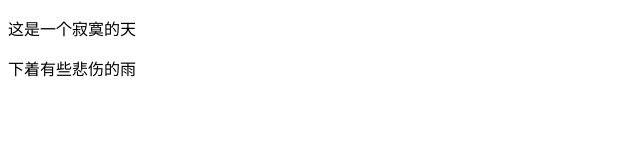
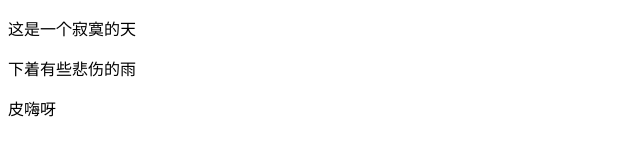
Before and after one commit to ML-storm/45-, a plain HTML site: page index.html in a window 1280 px wide. Shown: the full height of the page, 0-640 px from the left. Drawn offline with Linux system fonts and the light colour scheme.

Commit message:
完成功能B

```diff
--- a/index.html
+++ b/index.html
@@ -9,5 +9,6 @@
 <body>
     <p>这是一个寂寞的天</p>
     <p>下着有些悲伤的雨</p>
+    皮嗨呀
 </body>
 </html>
```
